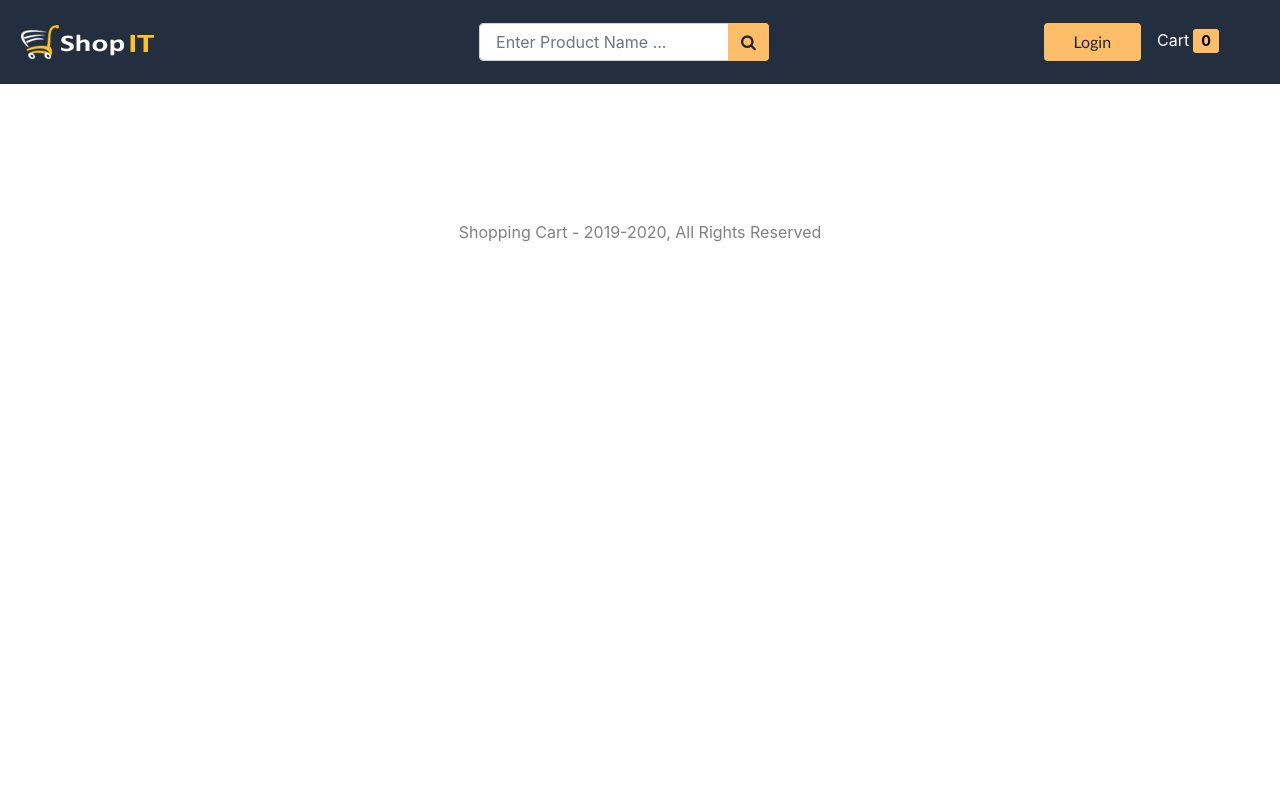
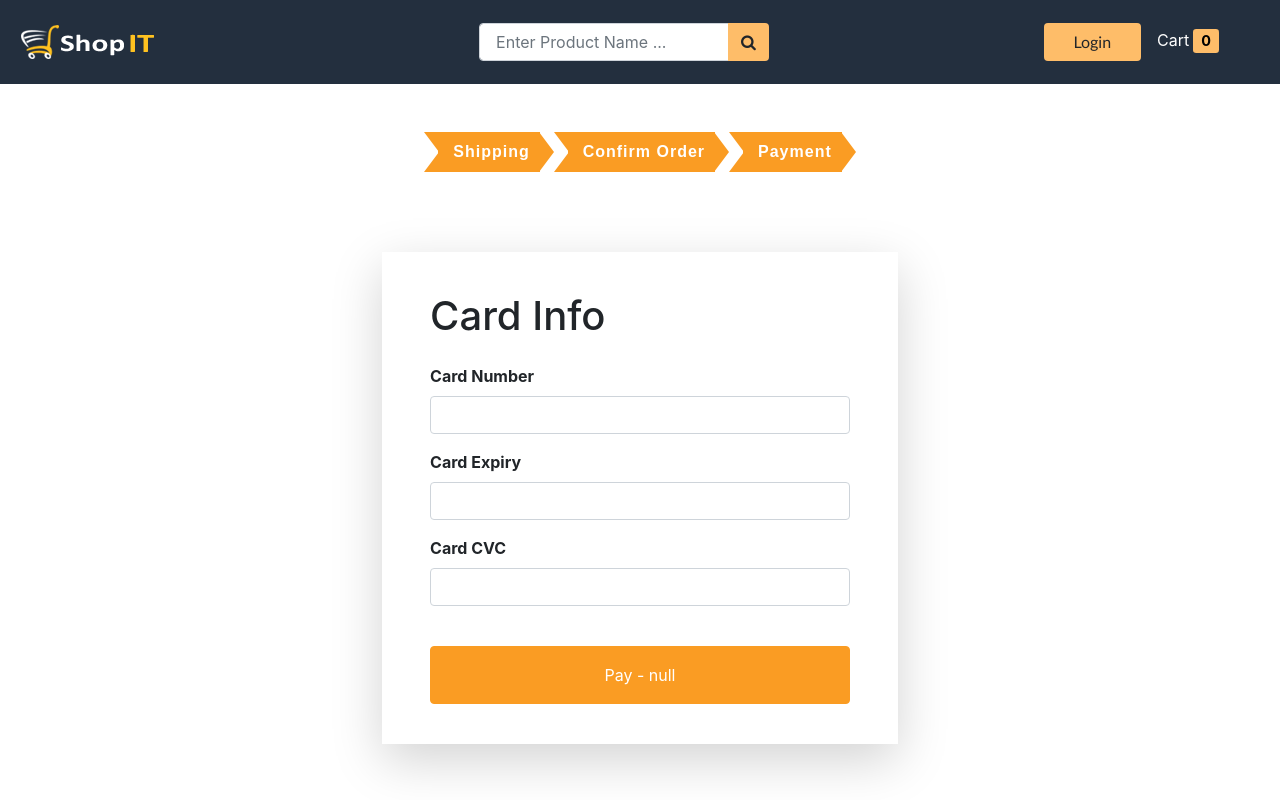
Before and after one commit to m3lfx/itcp318-s-2024, a React (Vite) app in the folder frontend/: page /payment in a window 1280 px wide. Built offline with nearby package versions, Linux system fonts and the light colour scheme; a web font is replaced by a local one.

Commit message:
create order

```diff
--- a/frontend/src/App.jsx
+++ b/frontend/src/App.jsx
@@ -16,6 +16,8 @@
 import Cart from './Components/Cart/Cart';
 import Shipping from './Components/Cart/Shipping';
 import ConfirmOrder from './Components/Cart/ConfirmOrder';
+import Payment from './Components/Cart/Payment';
+import OrderSuccess from './Components/Cart/OrderSuccess';
 import axios from 'axios';
 function App() {
   const [state, setState] = useState({
@@ -116,6 +118,8 @@
           <Route path="/cart" element={<Cart cartItems={state.cartItems} addItemToCart={addItemToCart} removeItemFromCart={removeItemFromCart} />} exact="true" />
           <Route path="/shipping" element={<Shipping shipping={state.shippingInfo} saveShippingInfo={saveShippingInfo} />} />
           <Route path="/confirm" element={<ConfirmOrder cartItems={state.cartItems} shippingInfo={state.shippingInfo} />} />
+          <Route path="/payment" element={<Payment cartItems={state.cartItems} shippingInfo={state.shippingInfo} />} />
+          <Route path="/success" element={<OrderSuccess />} />
         </Routes>
       </Router>
       <Footer />
--- /dev/null
+++ b/frontend/src/Components/Cart/OrderSuccess.jsx
@@ -0,0 +1,31 @@
+import React, { Fragment } from 'react'
+import { Link } from 'react-router-dom'
+import MetaData from '../Layout/MetaData'
+
+const OrderSuccess = () => {
+    // sessionStorage.clear();
+    // localStorage.clear();
+    sessionStorage.removeItem('orderInfo')
+    localStorage.removeItem('cartItems');
+    localStorage.removeItem('shippingInfo');
+    return (
+        <>
+
+            <MetaData title={'Order Success'} />
+
+            <div className="row justify-content-center">
+                <div className="col-6 mt-5 text-center">
+                    <img className="my-5 img-fluid d-block mx-auto" src="/images/order_success.png" alt="Order Success" width="200" height="200" />
+
+                    <h2>Your Order has been placed successfully.</h2>
+
+                    <Link to="/orders/me">Go to Orders</Link>
+                </div>
+
+            </div>
+
+        </>
+    )
+}
+
+export default OrderSuccess
--- /dev/null
+++ b/frontend/src/Components/Cart/Payment.jsx
@@ -0,0 +1,118 @@
+import React, { Fragment, useEffect, useState } from 'react'
+import { useNavigate } from "react-router-dom";
+import MetaData from '../Layout/MetaData'
+import CheckoutSteps from './CheckoutSteps'
+import axios from 'axios';
+import { toast } from 'react-toastify';
+import 'react-toastify/dist/ReactToastify.css';
+import { getToken } from '../../utils/helpers';
+
+const Payment = ({cartItems, shippingInfo}) => {
+    const [loading, setLoading] = useState(true)
+    let navigate = useNavigate();
+    useEffect(() => {
+    }, [])
+
+    const order = {
+        orderItems: cartItems,
+        shippingInfo
+    }
+
+    const orderInfo = JSON.parse(sessionStorage.getItem('orderInfo'));
+    if (orderInfo) {
+        order.itemsPrice = orderInfo.itemsPrice
+        order.shippingPrice = orderInfo.shippingPrice
+        order.taxPrice = orderInfo.taxPrice
+        order.totalPrice = orderInfo.totalPrice
+    }
+
+    const createOrder = async (order) => {
+        try {
+            const config = {
+                headers: {
+                    'Content-Type': 'application/json',
+                    'Authorization': `Bearer ${getToken()}`
+                }
+            }
+            const { data } = await axios.post(`${import.meta.env.VITE_API}/order/new`, order, config)
+            // setIsUpdated(data.success)
+            setLoading(false)
+            toast.success('order created', {
+                position: 'bottom-right'
+            });
+
+            // sessionStorage.removeItem('orderInfo')
+            navigate('/success')
+
+        } catch (error) {
+            toast.error(error.response.data.message, {
+                position: 'bottom-right'
+            });
+           }
+    }
+
+    const submitHandler = async (e) => {
+        e.preventDefault();
+        document.querySelector('#pay_btn').disabled = true;
+        order.paymentInfo = {
+            id: 'pi_1DpdYh2eZvKYlo2CYIynhU32',
+            status: 'succeeded'
+        }
+        createOrder(order)
+
+      }
+
+    return (
+        <>
+            <MetaData title={'Payment'} />
+            <CheckoutSteps shipping confirmOrder payment />
+            <div className="row wrapper">
+                <div className="col-10 col-lg-5">
+                    <form className="shadow-lg" onSubmit={submitHandler}>
+                        <h1 className="mb-4">Card Info</h1>
+                        <div className="form-group">
+                            <label htmlFor="card_num_field">Card Number</label>
+                            <input
+                                type="text"
+                                id="card_num_field"
+                                className="form-control"
+
+                            />
+                        </div>
+
+                        <div className="form-group">
+                            <label htmlFor="card_exp_field">Card Expiry</label>
+                            <input
+                                type="text"
+                                id="card_exp_field"
+                                className="form-control"
+
+                            />
+                        </div>
+
+                        <div className="form-group">
+                            <label htmlFor="card_cvc_field">Card CVC</label>
+                            <input
+                                type="text"
+                                id="card_cvc_field"
+                                className="form-control"
+
+                            />
+                        </div>
+                        <button
+                            id="pay_btn"
+                            type="submit"
+                            className="btn btn-block py-3"
+                        >
+                            Pay {` - ${orderInfo && orderInfo.totalPrice}`}
+                        </button>
+
+                    </form>
+                </div>
+            </div>
+
+        </>
+    )
+}
+
+export default Payment
```
Also changed, not shown: 1 other file (tests, documents, lock files or other folders).
